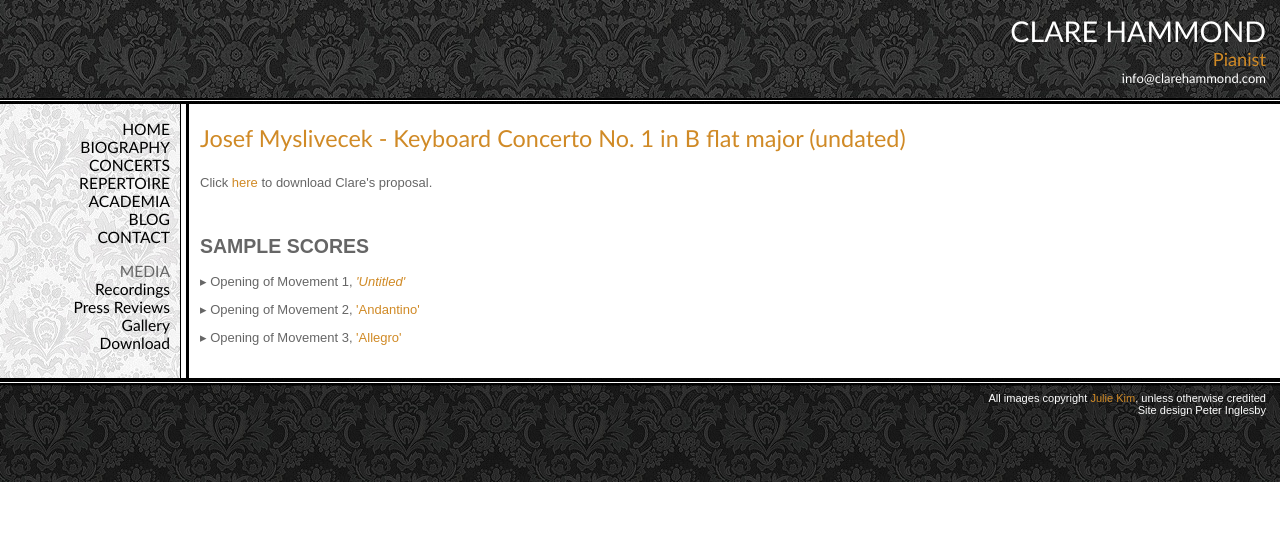
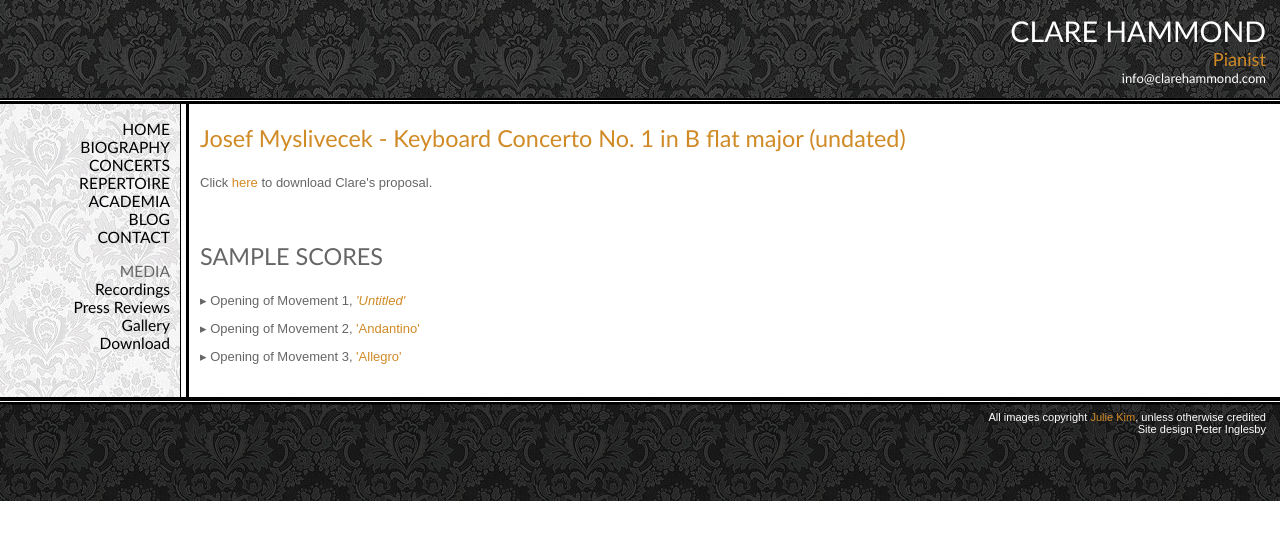
Before and after one commit to hammonc/clarehammond.com, a Jekyll site: the page built from myslivecek.html, in a window 1280 px wide. Shown: the top 540 px of the page. Built offline with Jekyll 4.4.1, drawn with Linux system fonts in a browser that asks for light colours.

Commit message:
mys alteration

```diff
--- a/myslivecek.html
+++ b/myslivecek.html
@@ -8,7 +8,7 @@ layout: no-image
 <br>
 
 
-<h2>SAMPLE SCORES</h2>
+<h3>SAMPLE SCORES</h3>
 
 <p>&#9656; Opening of Movement 1, <a href="resources/mvt1.pdf" target="_blank"><em>'Untitled'</em></a></p>
 
```
